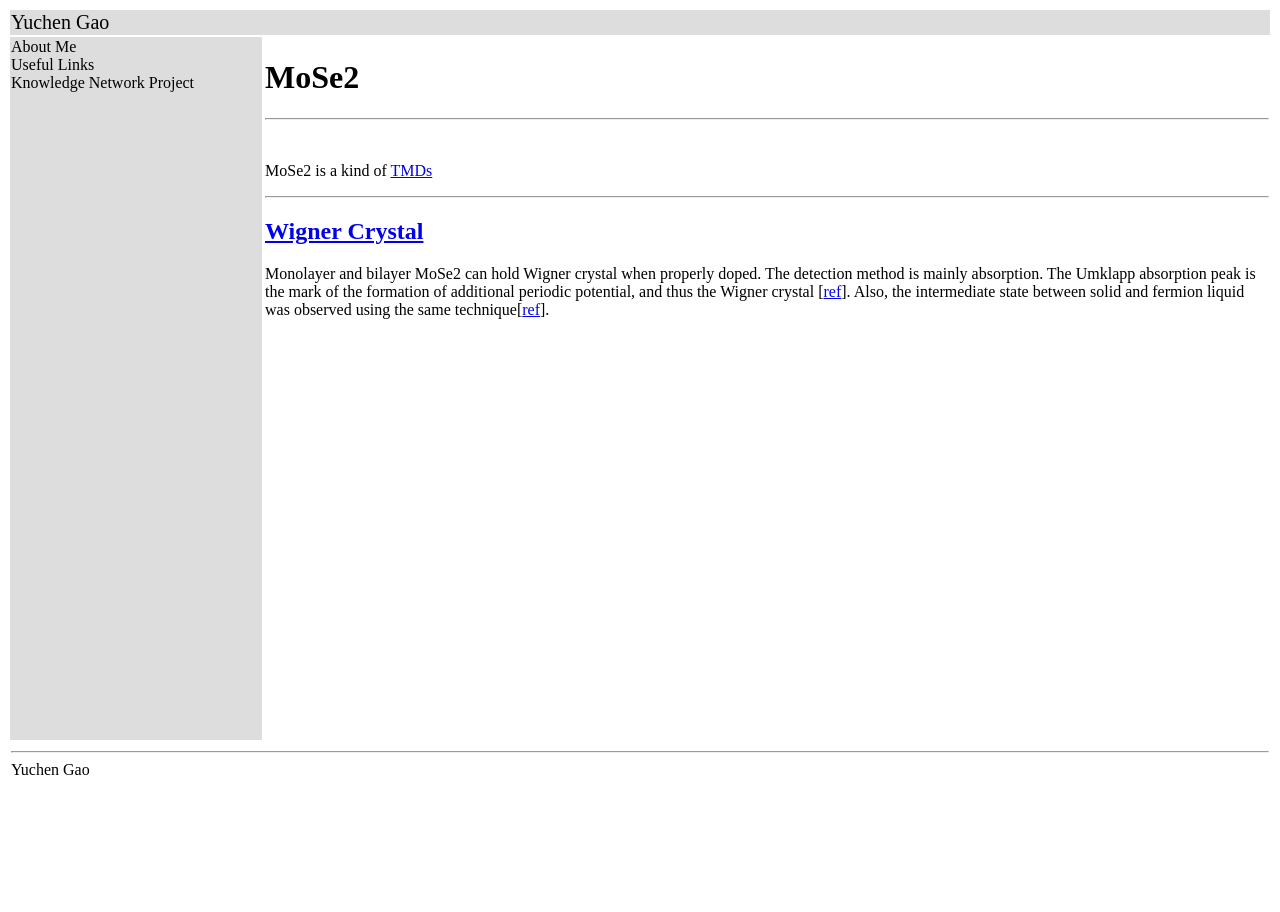
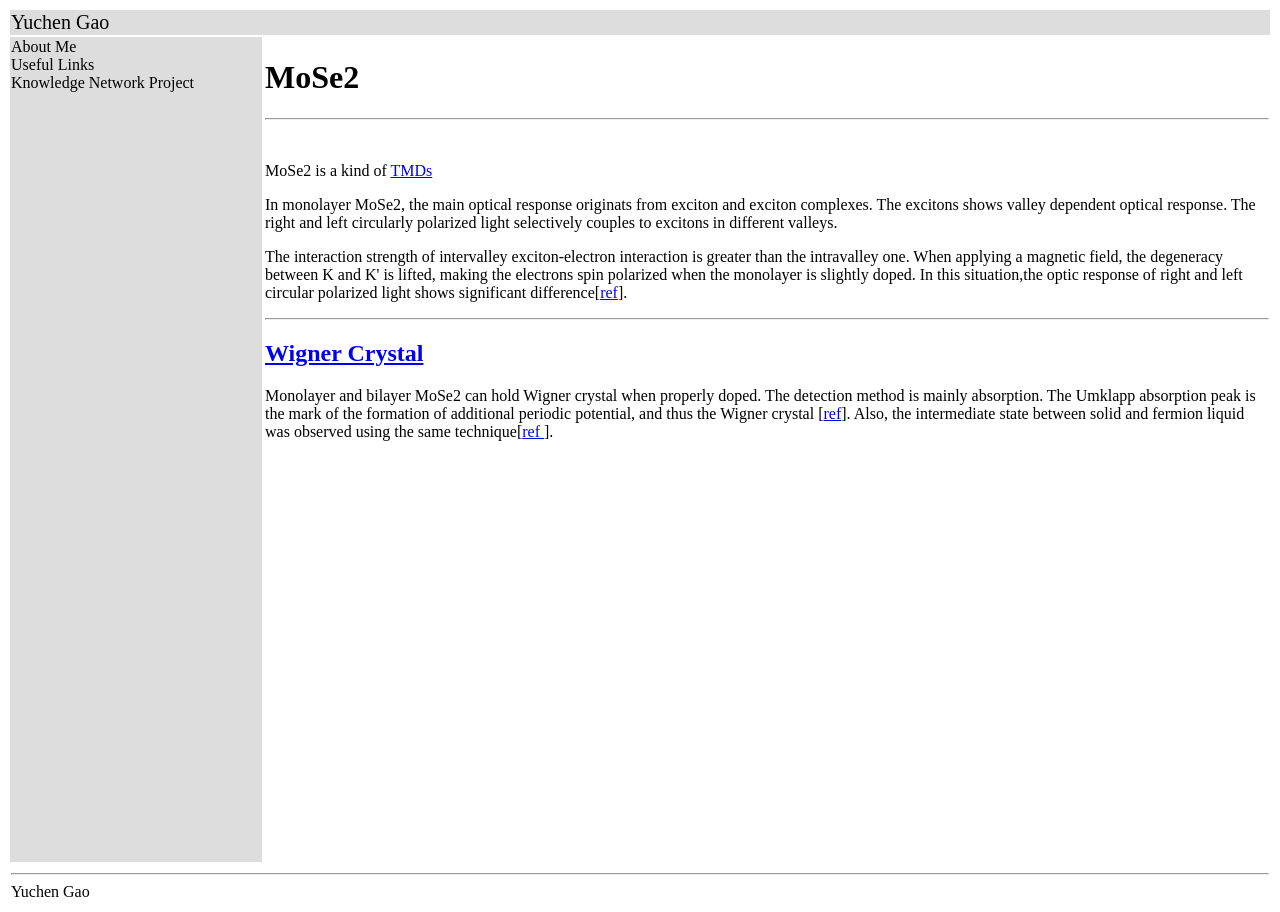
Before and after one commit to GYC1999/GYC1999.github.io, a Jekyll site: the page built from Knowledge_Network_project/MoSe2.html, in a window 1280 px wide. Built offline with Jekyll 4.4.1, drawn with Linux system fonts in a browser that asks for light colours.

Commit message:
Update MoSe2.html

```diff
--- a/Knowledge_Network_project/MoSe2.html
+++ b/Knowledge_Network_project/MoSe2.html
@@ -36,11 +36,25 @@ layout: default
     <p></p>
     <hr><br>
     <p>MoSe2 is a kind of <a href="https://gyc1999.github.io/Knowledge_Network_project/TMDs.html">TMDs</a></p>
+    <p>
+      In monolayer MoSe2, the main optical response originats from exciton and exciton complexes. The excitons shows valley dependent
+      optical response. The right and left circularly polarized light selectively couples to excitons in different valleys.
+    </p>
+    <p>
+      The interaction strength of intervalley exciton-electron interaction is greater than the intravalley one. When applying a magnetic field, the degeneracy
+      between K and K' is lifted, making the electrons spin polarized when the monolayer is slightly doped. In this situation,the optic response of right and
+       left circular polarized light shows significant difference[<a href="https://www.nature.com/articles/s41567-024-02759-8">ref</a>].
+    </p>
     <hr>
     <h2><a href=https://gyc1999.github.io/Knowledge_Network_project/Wigner_Crystal.html>Wigner Crystal</a></h2>
     <p>Monolayer and bilayer MoSe2 can hold Wigner crystal when properly doped. The detection method is mainly absorption.
       The Umklapp absorption peak is the mark of the formation of additional periodic potential, and thus the Wigner crystal
-      [<a href="https://www.nature.com/articles/s41586-021-03590-4">ref</a>]. Also, the intermediate state between solid and fermion liquid was observed using the same technique[<a href="https://www.nature.com/articles/s41567-024-02759-8">ref</a>].</p>
+      [<a href="https://www.nature.com/articles/s41586-021-03590-4">ref</a>]. Also, the intermediate state between solid and
+       fermion liquid was observed using the same technique[<a href="https://www.nature.com/articles/s41567-024-02759-8">ref
+       </a>].
+    </p>
+
+
   </div>
 
 </body>
```
